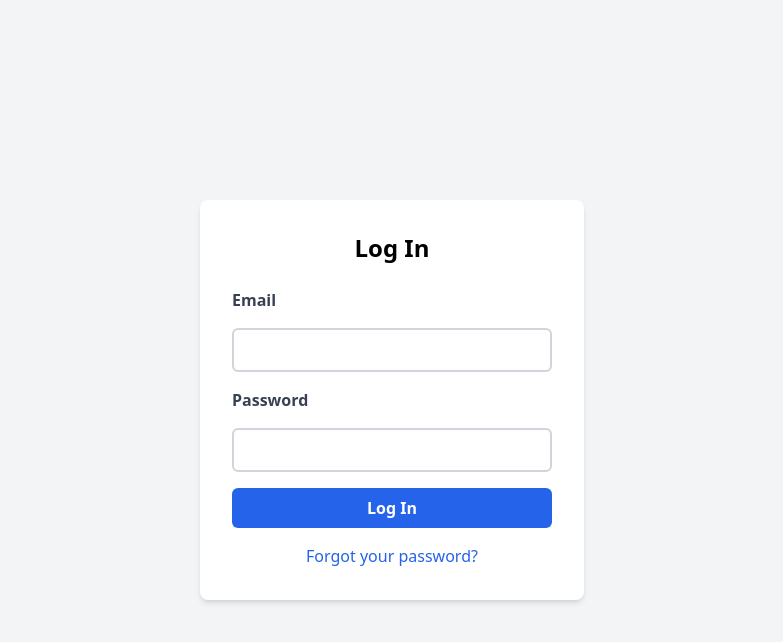
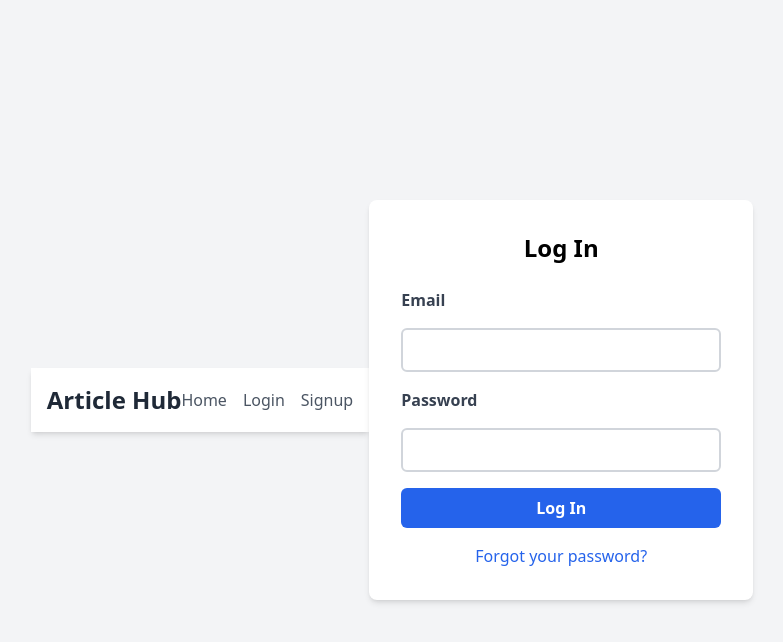
Before and after one commit to OussamaBenoujja/ArtLab, a PHP site: page /views/login.php in a window 1280 px wide. Shown: the top 642 px of the page, without its empty margins (248-1031 px from the left). Run offline with PHP 8.4, Linux system fonts and the light colour scheme.

Commit message:
Updated login view.

```diff
--- a/views/login.php
+++ b/views/login.php
@@ -9,7 +9,6 @@ require_once '../control/Authentication.php';
 if(isset($_SESSION['user_id'])){
     header('Location: home.php');
 }
-
 
 $database = new Database();
 $pdo = $database->getConnection();
@@ -45,7 +44,26 @@ if(isset($_POST['login'])){
     <title>Login</title>
 </head>
 <body class="bg-gray-100 flex items-center justify-center min-h-screen">
-
+<header class="bg-white shadow-md p-4">
+        <div class="max-w-7xl mx-auto flex justify-between items-center">
+            <h1 class="text-2xl font-bold text-gray-800">Article Hub</h1>
+            <nav>
+                <ul class="flex space-x-4">
+                    <li><a href="home.php" class="text-gray-600 hover:text-blue-600">Home</a></li>
+                    <?php if (isset($_SESSION['user'])): ?>
+                        <li><a href="profile.php" class="text-gray-600 hover:text-blue-600">Profile</a></li>
+                        <?php if ($_SESSION['user']['UserType'] === 'Admin'): ?>
+                            <li><a href="dashboard.php" class="text-gray-600 hover:text-blue-600">Dashboard</a></li>
+                        <?php endif; ?>
+                        <li><a href="logout.php" class="text-gray-600 hover:text-blue-600">Logout</a></li>
+                    <?php else: ?>
+                        <li><a href="login.php" class="text-gray-600 hover:text-blue-600">Login</a></li>
+                        <li><a href="signup.php" class="text-gray-600 hover:text-blue-600">Signup</a></li>
+                    <?php endif; ?>
+                </ul>
+            </nav>
+        </div>
+    </header>
     <main class="bg-white shadow-md rounded-lg p-8 w-96">
         <h2 class="text-2xl font-bold text-center mb-6">Log In</h2>
         <form method="POST" action="login.php" class="flex flex-col gap-4">
```
